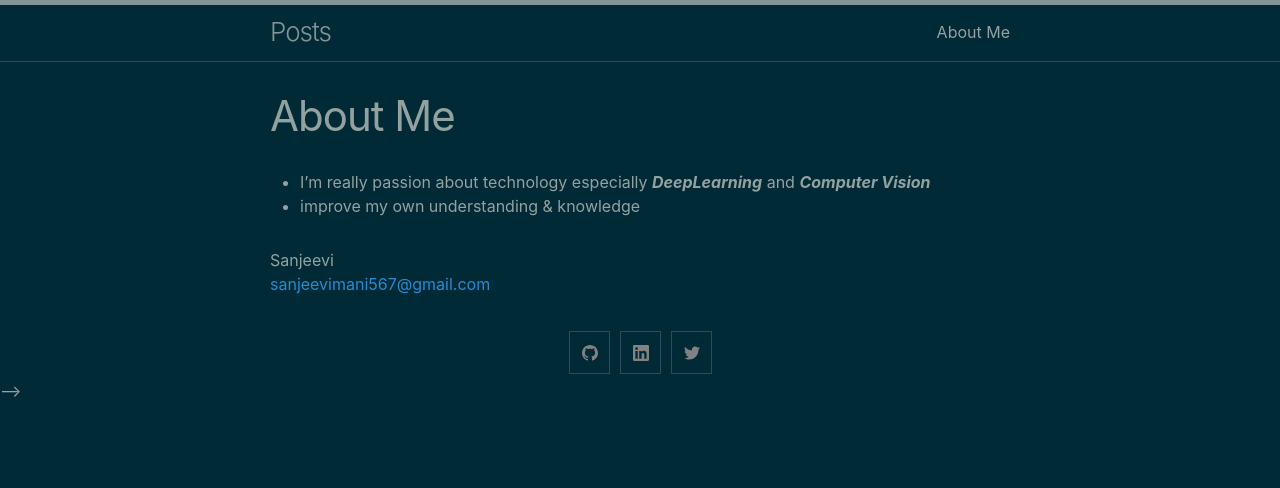
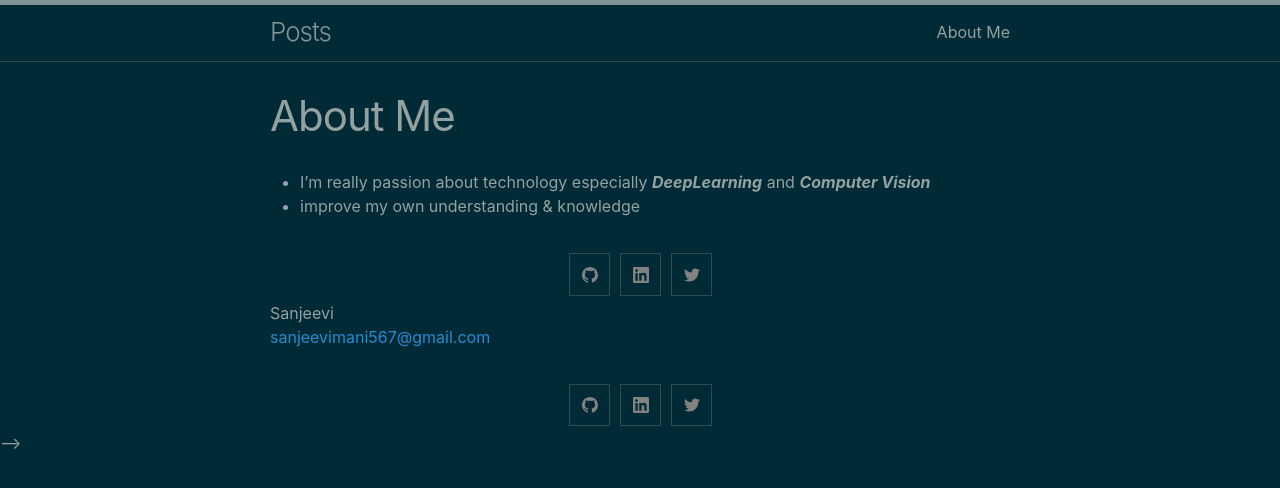
Before and after one commit to Sanjuvi/sanjeevi, a Jekyll site: the page built from about.md, in a window 1280 px wide. Shown: the top 488 px of the page. Built offline with Jekyll 4.4.1, drawn with Linux system fonts in a browser that asks for light colours.

Commit message:
Update page.html

```diff
--- a/_layouts/page.html
+++ b/_layouts/page.html
@@ -10,6 +10,8 @@ layout: default
   <div class="post-content">
     {{ content }}
   </div>
+  <div class="social-links">
+      {%- include social.html -%}
 
 </article>
 <!--<footer>
```
